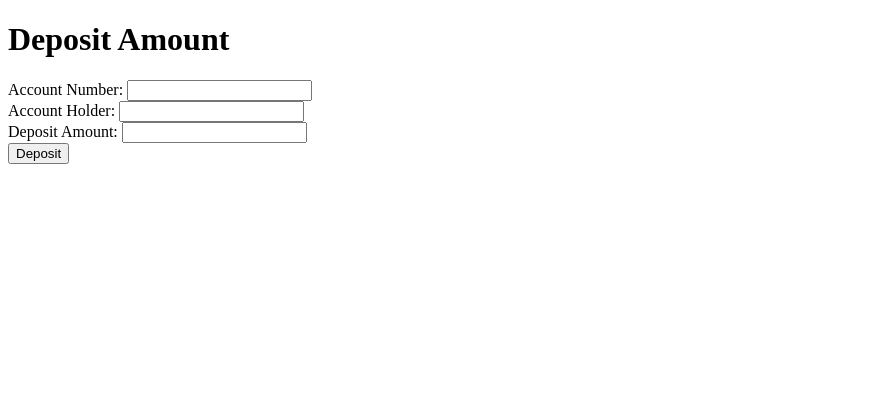
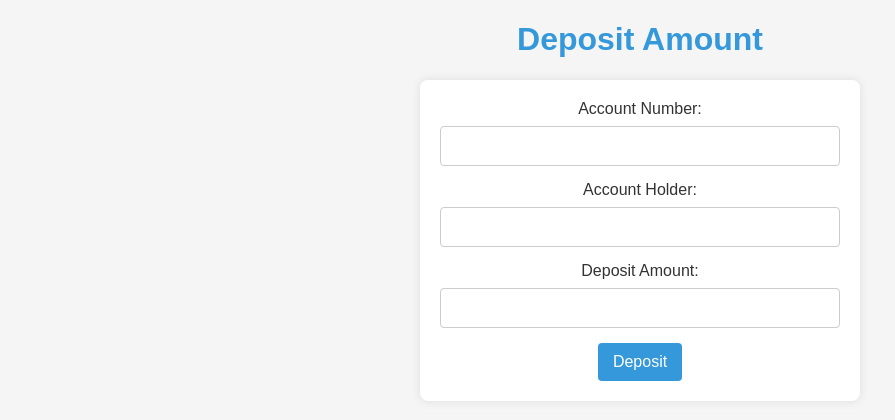
Before and after one commit to Swathymenonbalachandran/Banking-Application-Serverless-Deployment-on-AWS, a Flask app: page /depositamount in a window 1280 px wide. Shown: the top 420 px of the page, without its empty margins (0-895 px from the left). Run offline with Flask 3, Linux system fonts and the light colour scheme; some libraries are stand-ins or nearby versions.

Commit message:
template changes

```diff
--- a/application.py
+++ b/application.py
@@ -52,6 +52,10 @@ def signup():
         password = request.form['password']
         account_number = request.form['account_number']  # Get the new account number field
         contact = request.form['contact']  # Get the new phone number field
+
+        if account_number != '04122023':
+            flash('Error: Signup is only allowed for branch code of Bank of Ireland.', 'error')
+            return redirect(url_for('signup'))
 
         # Add these fields to your User record in the database
         hashed_password = bcrypt.generate_password_hash(password).decode('utf-8')
@@ -193,6 +197,7 @@ def showuseraccounts():
         if response.status_code == 200:
             # Parse the JSON response
             accounts = response.json()
+            print("accountsdata:",accounts)
             return render_template('showuseraccounts.html', accounts=accounts)
         else:
             return "Error fetching data from the API"
@@ -200,8 +205,8 @@ def showuseraccounts():
     except Exception as e:
         return f"Error: {str(e)}"
 
-@application.route('/showallloans')
-def showallloans():
+@application.route('/showloanrequest')
+def showloanrequest():
     try:
         # Retrieve loan details from the DynamoDB or API
         response = requests.get(API_ENDPOINT, json={'action': 'getloans'})
@@ -209,7 +214,7 @@ def showallloans():
         if response.status_code == 200:
             # Parse the JSON response
             loans = response.json()
-            return render_template('showallloans.html', loans=loans)
+            return render_template('showloanreq.html', loans=loans)
         else:
             return "Error fetching loan data from the API"
 
@@ -220,6 +225,9 @@ def showallloans():
 def show_account_types():
     return render_template('showaccounttypes.html')
 
+@application.route('/showloans')
+def showloans():
+    return render_template('showloans.html')
 
 @application.route('/updateaccount', methods=['GET', 'POST'])
 def updateaccount():
--- a/templates/addopennewaccount.html
+++ b/templates/addopennewaccount.html
@@ -58,6 +58,7 @@
 <body>
     <h1>Open New Account</h1>
     <form method="post" action="/addopennewaccount">
+        <input type="hidden" name="csrf_token" value="{{ csrf_token() }}">
         <label for="account_holder">Account Holder Name:</label>
         <input type="text" name="account_holder" required>
 
--- a/templates/depositamount.html
+++ b/templates/depositamount.html
@@ -1,24 +1,79 @@
 <!DOCTYPE html>
 <html lang="en">
+
 <head>
     <meta charset="UTF-8">
     <meta name="viewport" content="width=device-width, initial-scale=1.0">
     <title>Deposit Amount</title>
+
+    <style>
+        body {
+            font-family: 'Arial', sans-serif;
+            background-color: #f5f5f5;
+            text-align: center;
+            margin: 20px;
+        }
+
+        h1 {
+            color: #3498db;
+        }
+
+        form {
+            max-width: 400px;
+            margin: 0 auto;
+            background-color: #fff;
+            padding: 20px;
+            border-radius: 8px;
+            box-shadow: 0 0 10px rgba(0, 0, 0, 0.1);
+        }
+
+        label {
+            display: block;
+            margin-bottom: 8px;
+            color: #333;
+        }
+
+        input {
+            width: 100%;
+            padding: 10px;
+            margin-bottom: 15px;
+            box-sizing: border-box;
+            border: 1px solid #ccc;
+            border-radius: 4px;
+            font-size: 16px;
+        }
+
+        button {
+            background-color: #3498db;
+            color: #fff;
+            padding: 10px 15px;
+            border: none;
+            border-radius: 4px;
+            cursor: pointer;
+            font-size: 16px;
+        }
+
+        button:hover {
+            background-color: #1f77b4;
+        }
+    </style>
 </head>
+
 <body>
     <h1>Deposit Amount</h1>
     <form method="post" action="{{ url_for('depositamount') }}">
+        <input type="hidden" name="csrf_token" value="{{ csrf_token() }}">
         <label for="account_number">Account Number:</label>
-        <input type="text" name="account_number" required><br>
+        <input type="text" name="account_number" required>
 
         <label for="account_holder">Account Holder:</label>
-        <input type="text" name="account_holder" required><br>
+        <input type="text" name="account_holder" required>
 
         <label for="deposit_amount">Deposit Amount:</label>
-        <input type="text" name="deposit_amount" required><br>
-
+        <input type="text" name="deposit_amount" required>
 
         <button type="submit">Deposit</button>
     </form>
 </body>
+
 </html>
--- a/templates/signup.html
+++ b/templates/signup.html
@@ -75,8 +75,8 @@
         <label for="password">Password:</label>
         <input type="password" id="password" name="password" required><br>
 
-        <label for="account_number">Account Number:</label>
-        <input type="text" id="account_number" name="account_number" required><br>
+        <label for="account_number">Branch Code:</label>
+        <input type="password" id="account_number" name="account_number" required><br>
 
         <label for="contact">Phone Number:</label>
         <input type="text" id="contact" name="contact" required><br>
```
Also changed, not shown: templates/index.html (+4 -6 lines), templates/myaccountdetails.html (deleted, +0 -80 lines), templates/showloans.html (added, +118 -0 lines), instance/site.db, templates/showloanreq.html (renamed from templates/showallloans.html).
